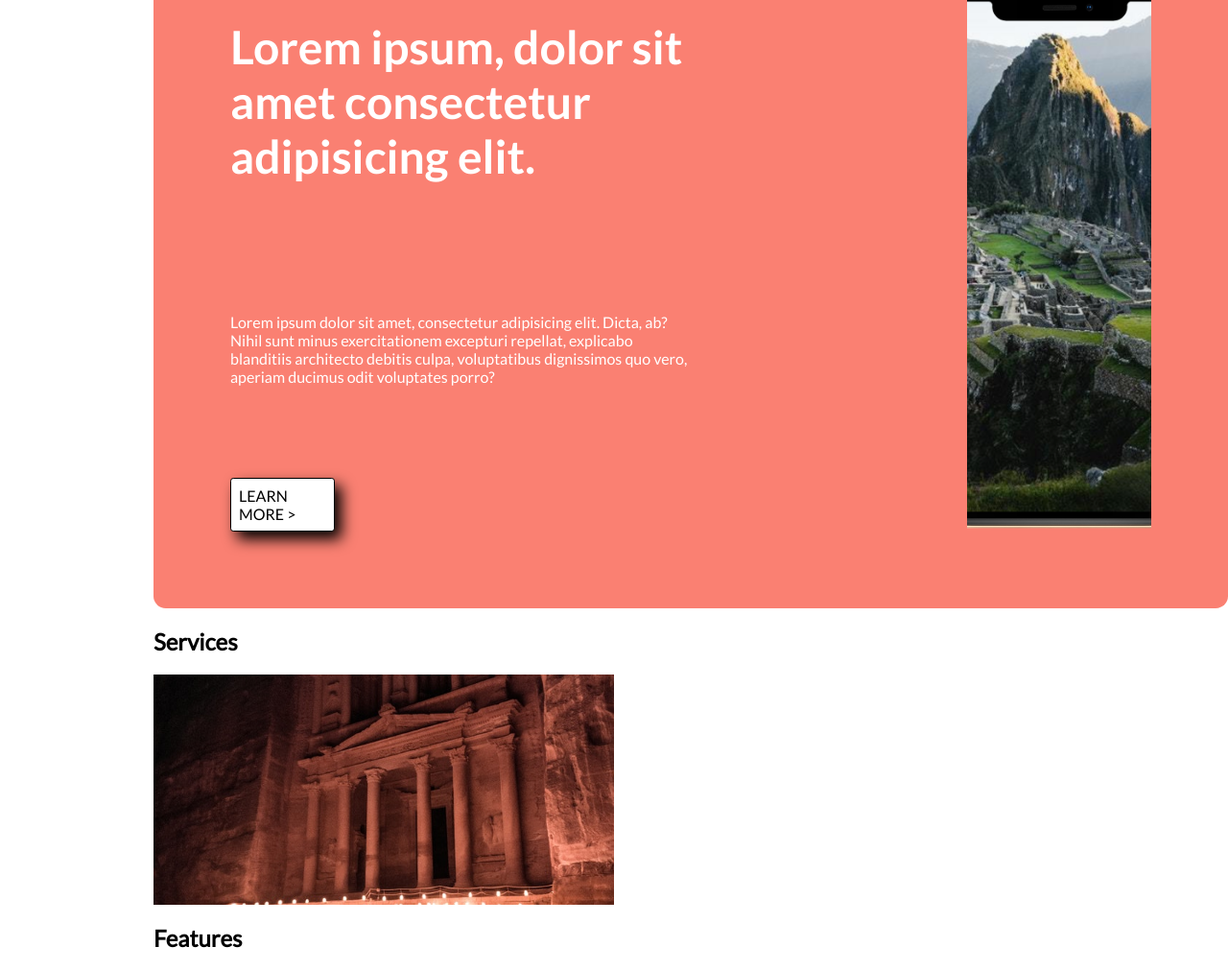
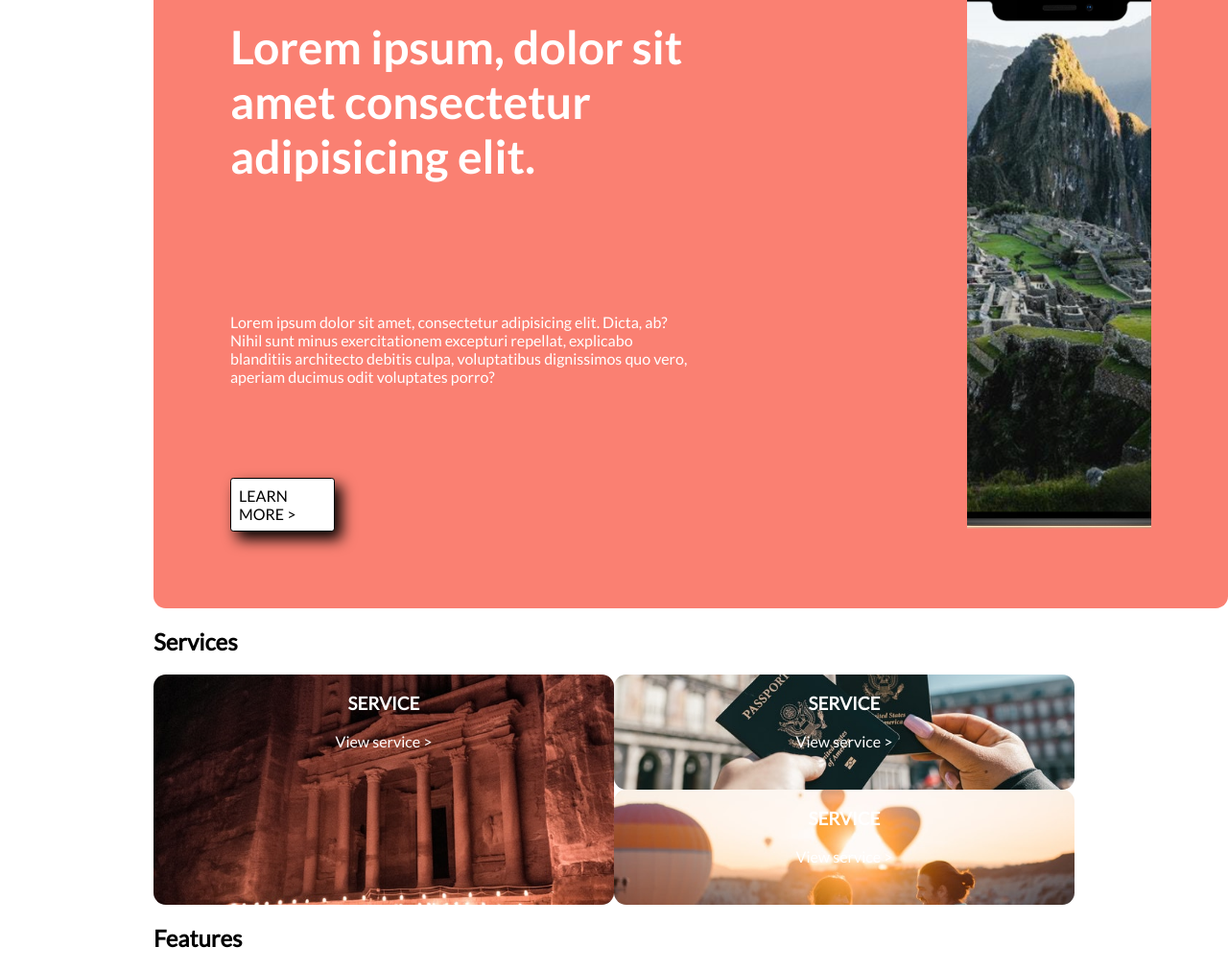
Before and after one commit to NiaNia2/travel_together, a website: page index.html in a window 1280 px wide. Shown: the part 156-1168 px from the top of the page at 96% size. Drawn offline with Linux system fonts and the light colour scheme.

Commit message:
modif section services

```diff
--- a/assets/scss/base/_utilities.scss
+++ b/assets/scss/base/_utilities.scss
@@ -5,3 +5,13 @@ body {
     margin: 0rem 10rem 0rem 10rem;
     font-family: variable.$font-primary;
 }
+
+h3 {
+    color: white;
+    text-align: center;
+}
+
+a {
+    text-decoration: none;
+    color: white;
+}
--- a/assets/scss/pages/_home.scss
+++ b/assets/scss/pages/_home.scss
@@ -48,6 +48,8 @@
         background-image: url(../img/homme-assis-batiment.jpg);
         background-position: center;
         background-size: cover;
+        border-radius: 0.8rem;
+        text-align: center;
     }
 
     .second-box {
@@ -56,15 +58,21 @@
         flex-direction: column;
 
         .second-img {
+            height: 50%;
             background-image: url(../img/passport.jpg);
             background-position: center;
             background-size: cover;
+            border-radius: 0.8rem;
+            text-align: center;
         }
 
         .third-img {
+            height: 50%;
             background-image: url(../img/montgolfiere.jpg);
             background-position: center;
             background-size: cover;
+            border-radius: 0.8rem;
+            text-align: center;
         }
     }
 }
--- a/index.html
+++ b/index.html
@@ -41,14 +41,17 @@
             </div>
             <div class="trio-img">
                 <div class="first-img">
-
+                    <h3>SERVICE</h3>
+                    <a href="">View service ></a>
                 </div>
                 <div class="second-box">
                     <div class="second-img">
-
+                        <h3>SERVICE</h3>
+                        <a href="">View service > </a>
                     </div>
                     <div class="third-img">
-
+                        <h3>SERVICE</h3>
+                        <a href="">View service ></a>
                     </div>
                 </div>
             </div>
```
Also changed, not shown: assets/css/style.css, 1 other file.
